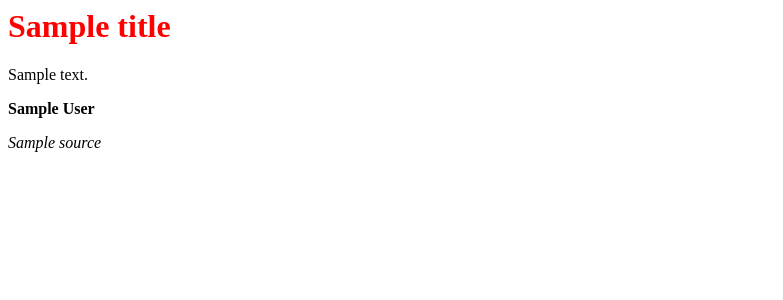
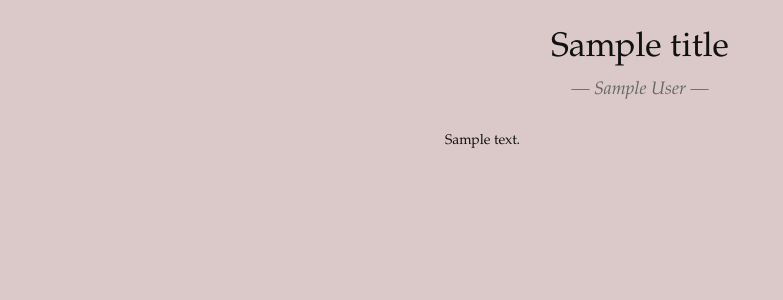
Before and after one commit to stinodego/gentry, a FastAPI app: template src/autopoetry/templates/poem.html in a window 1280 px wide. Shown: the top 300 px of the page, without its empty margins (0-783 px from the left). Run offline with FastAPI, Linux system fonts and the light colour scheme; the template is opened without the code that fills it: most values are stand-ins (such as "Sample title", 1, 10 or a date in 2020); parts of the project's set-up code (start-up, migrations or seed data) failed here and were passed over.

Commit message:
Add CSS styling

```diff
--- a/src/autopoetry/static/styles.css
+++ b/src/autopoetry/static/styles.css
@@ -1,3 +1,54 @@
+body {
+	background: rgb(219, 201, 201);
+	color: #111;
+	font: 14px Baskerville, "Palatino Linotype", "Times New Roman", Times, serif;
+	text-align: center;
+	}
+
+	div, h1, h2, p {
+		margin: 0;
+		padding: 0;
+		}
+
+#poem {
+	margin: auto;
+	padding: 20px 0;
+	text-align: left;
+	width: 390px;
+	}
+
+h1, h2 {
+	font-weight: normal;
+	text-align: center;
+	}
+
 h1 {
-    color: red;
-}
+	font-size: 34px;
+	line-height: 1.2;
+	margin-bottom: 10px;
+	}
+
+h2 {
+	color: #666;
+	font-size: 18px;
+	font-style: italic;
+	margin-bottom: 30px;
+	}
+
+p {
+	line-height: 1.5;
+	margin-bottom: 15px;
+	}
+
+h2:before {
+	content: '— ';
+	}
+
+h2:after {
+	content: ' —';
+	}
+
+#poem p:last-child {
+	margin-bottom: 30px;
+	padding-bottom: 30px;
+	}
--- a/src/autopoetry/templates/poem.html
+++ b/src/autopoetry/templates/poem.html
@@ -4,9 +4,17 @@
     <link href="{{ url_for('static', path='/styles.css') }}" rel="stylesheet">
 </head>
 <body>
-    <h1>{{ title }}</h1>
-    <p>{{ content }}</p>
-    <p><b>{{ author }}</b></p>
-    <p><i>{{ source }}</i></p>
+    <div id="poem">
+        <h1>{{ title }}</h1>
+
+        <h2>{{ author }}</h2>
+
+        {% for paragraph in content.split('\n\n') -%}
+        <p>{% for line in paragraph.split('\n') -%}
+                {{ line }}<br>
+            {% endfor %}
+        </p>
+        {% endfor %}
+    </div>
 </body>
 </html>
```
